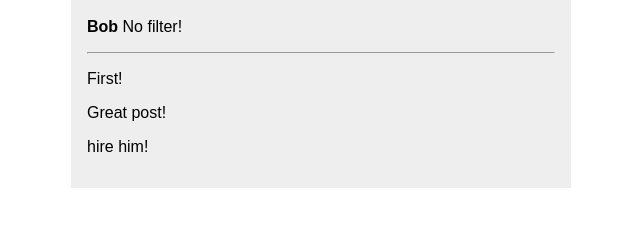
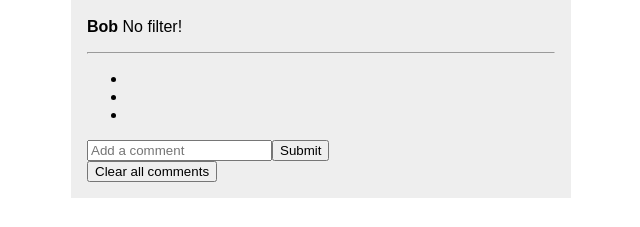
Before and after one commit to sizzlecentral/instagram-clone, a React (Create React App) app: page / in a window 1280 px wide. Shown: the part 663-890 px from the top of the page, without its empty margins (319-959 px from the left). Built offline with nearby package versions, Linux system fonts and the light colour scheme.

Commit message:
List items being added and cleared via form and button, but text inputted not showing yet

```diff
--- a/src/App.css
+++ b/src/App.css
@@ -37,3 +37,8 @@
 #post-card img {
   max-width: 100%;
 }
+
+#comment-list {
+  list-style-type: none;
+  margin-left: none;
+}
--- /dev/null
+++ b/src/Comment.js
@@ -0,0 +1,14 @@
+import React, { Component } from 'react';
+import './App.css';
+
+class Comment extends Component {
+  render() {
+    return (
+      <div>
+        <li>{this.props.doThis}</li>
+      </div>
+    )
+  }
+}
+
+export default Comment
--- /dev/null
+++ b/src/CommentList.js
@@ -0,0 +1,60 @@
+import React, { Component } from 'react';
+import Comment from './Comment';
+
+class CommentList extends Component {
+
+    constructor (props) {
+    super()
+    this.state = {
+      commentArray: props.commentList,
+      newItem: ''
+    }
+  }
+
+  clearList (e) {
+    this.setState({
+      commentArray: []
+    })
+  }
+
+  newItemChange (e) {
+    this.setState({
+      newItem: e.target.value
+    });
+  }
+
+  addComment (e) {
+    // prevent the button from triggering the form's default submit event.
+    e.preventDefault();
+    const comments = this.state.commentArray;
+    comments.push(this.state.newItem);
+    this.setState({commentArray: comments, newItem: ''});
+  }
+
+  render() {
+      let userComments = this.state.commentArray.map( (item, index) => (
+        <Comment addComment={item} key={index} />
+      ))
+
+    return (
+      <div>
+        <ul>
+          {userComments}
+        </ul>
+        <form>
+          <input type="text"
+           placeholder="Add a comment"
+           onChange={(e) => this.newItemChange(e)}
+           value={this.state.newItem}
+          />
+          <button onClick={(e) => this.addComment(e)}>Submit</button>
+        </form>
+        <div id="clear-comments">
+          <button onClick={(e) => this.clearList(e)}>Clear all comments</button>
+        </div>
+      </div>
+    );
+  }
+}
+
+export default CommentList;
--- a/src/Home.js
+++ b/src/Home.js
@@ -1,15 +1,11 @@
 import React from 'react';
+import CommentList from './CommentList';
 
 const post = {
   image: 'https://unsplash.it/500',
   title: "Amazing photo",
   author: "Bob",
   body: "No filter!",
-  comments: [
-    "First!",
-    "Great post!",
-    "hire him!"
-  ]
 }
 
 const Home = () => (
@@ -21,9 +17,9 @@ const Home = () => (
       <img src={post.image} alt=''/>
       <p><strong>{post.author}</strong> {post.body}</p>
       <hr/>
-      <p>{post.comments[0]}</p>
-      <p>{post.comments[1]}</p>
-      <p>{post.comments[2]}</p>
+      <div id="comment-list">
+
+      </div>
     </div>
 
   </div>
--- a/src/index.js
+++ b/src/index.js
@@ -2,10 +2,23 @@ import React from 'react';
 import ReactDOM from 'react-dom';
 import './index.css';
 import App from './App';
+import CommentList from './CommentList';
 import registerServiceWorker from './registerServiceWorker';
+
+
+let comments = [
+  "First!",
+  "Great post!",
+  "hire him!"
+]
 
 ReactDOM.render(
   <App />,
   document.getElementById('root')
 );
 registerServiceWorker();
+
+ReactDOM.render(
+  <CommentList commentList={comments} />,
+  document.getElementById('comment-list')
+);
```
